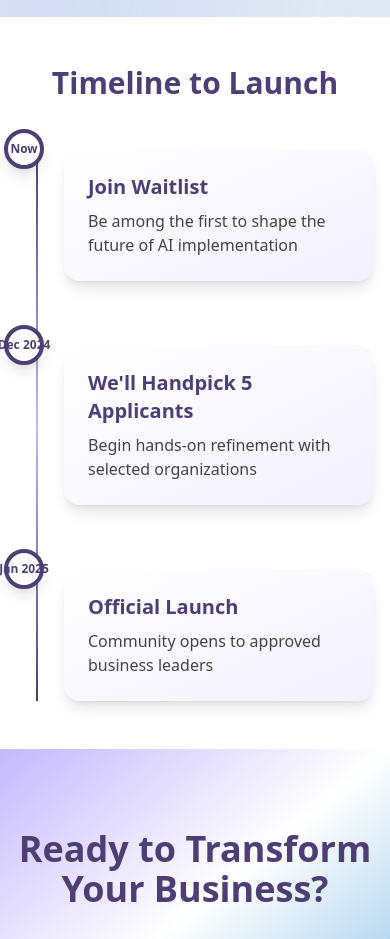
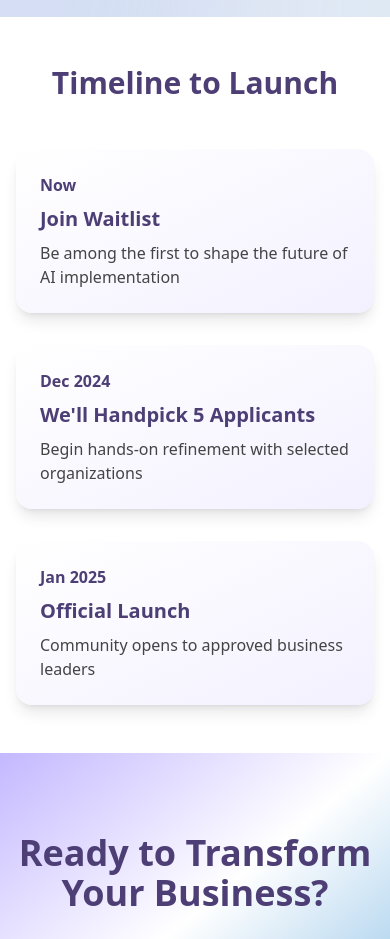
Before and after one commit to promptadvisers/future-ai-collective, a React (Vite) app: page / in a window 390 px wide. Shown: the part 5820-6759 px from the top of the page. Built offline with nearby package versions, Linux system fonts and the light colour scheme; grey boxes are pictures that could not be loaded.

Commit message:
Refactor Timeline for Mobile View
Change the Timeline component to display text headers on mobile devices to improve layout and avoid positioning issues, while maintaining the current design for desktop users.
[skip gpt_engineer]

```diff
--- a/src/components/Timeline.tsx
+++ b/src/components/Timeline.tsx
@@ -24,24 +24,36 @@ export const Timeline = () => {
           Timeline to Launch
         </h3>
 
-        <div className="relative">
+        {/* Mobile view */}
+        <div className="md:hidden space-y-8">
+          {timelineItems.map((item, index) => (
+            <div key={index} className="bg-gradient-to-br from-white to-primary-light/20 p-6 rounded-2xl shadow-lg">
+              <div className="text-primary font-bold mb-2">{item.date}</div>
+              <h4 className="text-xl font-bold text-primary mb-2">{item.title}</h4>
+              <p className="text-text-light">{item.description}</p>
+            </div>
+          ))}
+        </div>
+
+        {/* Desktop view */}
+        <div className="hidden md:block relative">
           {/* Timeline line */}
-          <div className="absolute left-[20px] md:left-1/2 top-0 bottom-0 w-0.5 bg-gradient-to-b from-primary via-primary-light to-primary md:transform md:-translate-x-1/2" />
+          <div className="absolute left-1/2 top-0 bottom-0 w-0.5 bg-gradient-to-b from-primary via-primary-light to-primary transform -translate-x-1/2" />
 
           {/* Timeline items */}
-          <div className="space-y-16 md:space-y-24">
+          <div className="space-y-24">
             {timelineItems.map((item, index) => (
               <div key={index} className="relative">
-                {/* Date bubble - Updated positioning and sizing for better mobile alignment */}
-                <div className="absolute left-0 md:left-1/2 -translate-x-[12px] md:-translate-x-1/2 transform -translate-y-1/2 w-[40px] h-[40px] md:w-20 md:h-20 bg-white rounded-full border-4 border-primary flex items-center justify-center z-10 shadow-lg">
-                  <span className="text-xs md:text-sm font-bold text-primary whitespace-nowrap px-1">{item.date}</span>
+                {/* Date bubble */}
+                <div className="absolute left-1/2 -translate-x-1/2 transform -translate-y-1/2 w-20 h-20 bg-white rounded-full border-4 border-primary flex items-center justify-center z-10 shadow-lg">
+                  <span className="text-sm font-bold text-primary whitespace-nowrap px-1">{item.date}</span>
                 </div>
 
-                {/* Content - Adjusted margin for better mobile layout */}
-                <div className={`ml-12 md:ml-0 md:w-5/12 ${index % 2 === 0 ? 'md:ml-auto md:pl-8' : 'md:mr-auto md:pr-8'}`}>
-                  <div className="bg-gradient-to-br from-white to-primary-light/20 p-6 md:p-8 rounded-2xl shadow-lg hover:shadow-xl transition-all duration-300 transform hover:-translate-y-1">
-                    <h4 className="text-xl md:text-2xl font-bold text-primary mb-2 md:mb-3">{item.title}</h4>
-                    <p className="text-base md:text-lg text-text-light">{item.description}</p>
+                {/* Content */}
+                <div className={`w-5/12 ${index % 2 === 0 ? 'ml-auto pl-8' : 'mr-auto pr-8'}`}>
+                  <div className="bg-gradient-to-br from-white to-primary-light/20 p-8 rounded-2xl shadow-lg hover:shadow-xl transition-all duration-300 transform hover:-translate-y-1">
+                    <h4 className="text-2xl font-bold text-primary mb-3">{item.title}</h4>
+                    <p className="text-lg text-text-light">{item.description}</p>
                   </div>
                 </div>
               </div>
```
